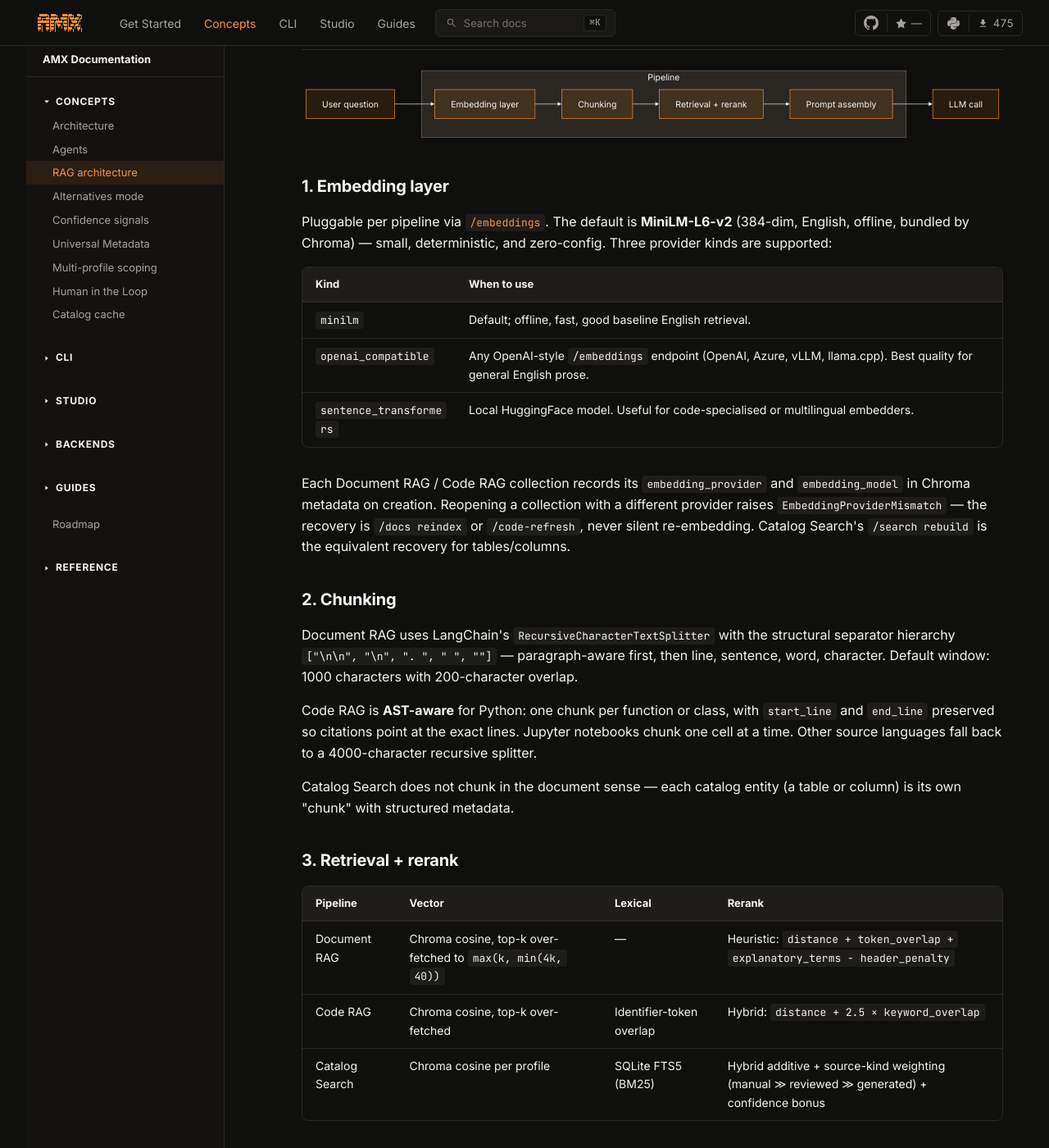
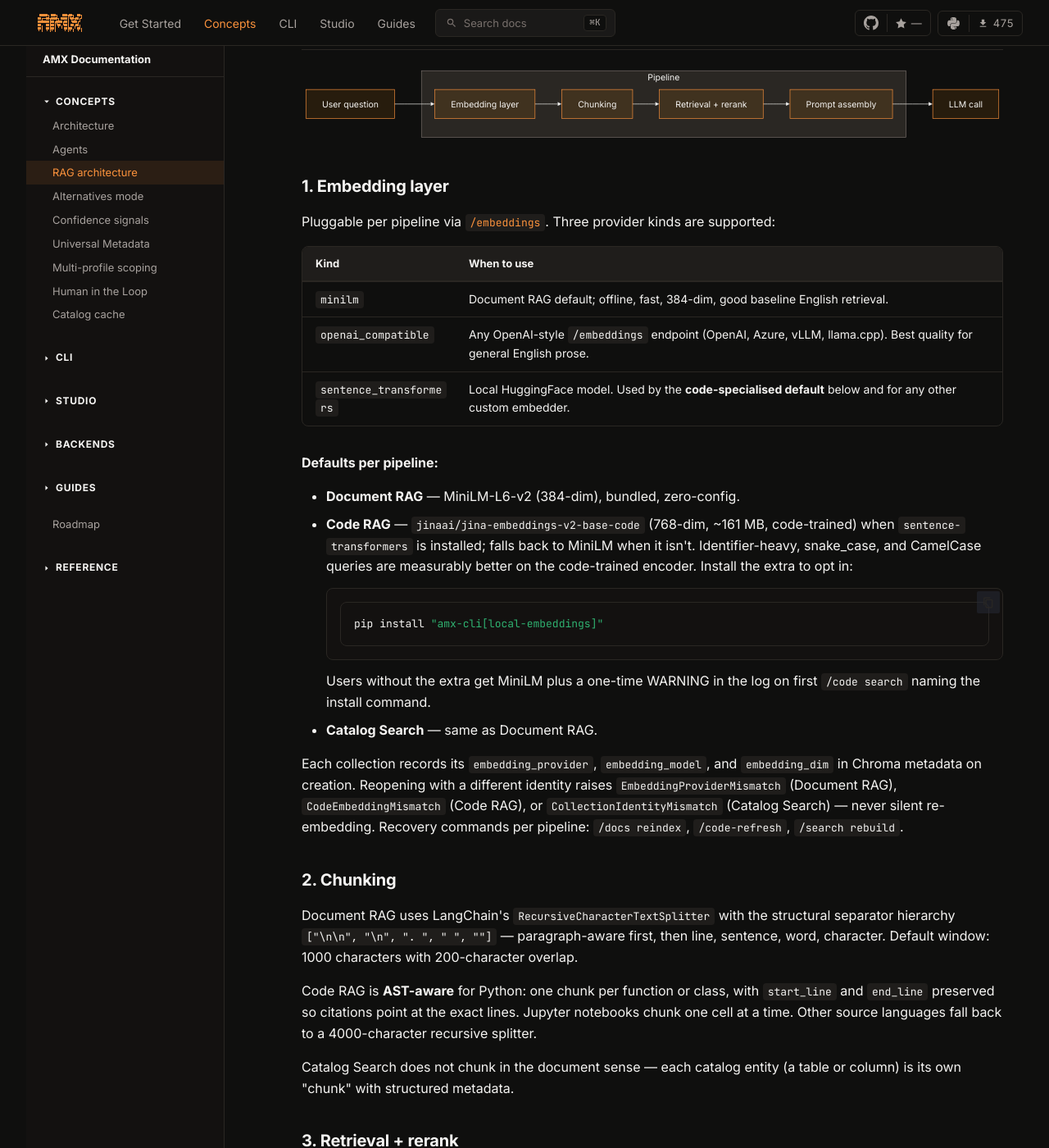
Before and after one commit to omeryasirkucuk/amx-docs, an MkDocs documentation site: the page built from docs/concepts/rag-architecture.md, in a window 1280 px wide and 1400 px high, scrolled down 614 px. Shown: the whole window at 82% size. Built offline with MkDocs 1.6.1 and Material for MkDocs 9.7.7, drawn with Linux system fonts in a browser that asks for light colours; comment, search, counter and statistics services are not loaded; some of the changed text lies outside the part shown.

Commit message:
docs(concepts): document Code RAG default switch to jina-embeddings-v2-base-code (#36)
PR-457 changed Code RAG's default embedder to a code-specialised
model (jinaai/jina-embeddings-v2-base-code, 768-dim) when
sentence-transformers is installed, with graceful fallback to
MiniLM otherwise. Update the RAG architecture page so the
"Defaults at a glance" table and the embedding-layer prose reflect
the per-pipeline behaviour instead of "MiniLM everywhere".

The mismatch-exception list also picked up CollectionIdentityMismatch
(PR-456 / PR-B) for Catalog Search, so the recovery-commands table
now covers all three pipelines.

mkdocs build --strict clean.

Co-authored-by: omeryasirkucuk <omeryasirkucuk@users.noreply.github.com>

````diff
--- a/docs/concepts/rag-architecture.md
+++ b/docs/concepts/rag-architecture.md
@@ -32,23 +32,36 @@ flowchart LR
 
 ### 1. Embedding layer
 
-Pluggable per pipeline via [`/embeddings`](../cli/setup.md). The
-default is **MiniLM-L6-v2** (384-dim, English, offline, bundled by
-Chroma) — small, deterministic, and zero-config. Three provider kinds
-are supported:
+Pluggable per pipeline via [`/embeddings`](../cli/setup.md). Three
+provider kinds are supported:
 
 | Kind | When to use |
 | --- | --- |
-| `minilm` | Default; offline, fast, good baseline English retrieval. |
+| `minilm` | Document RAG default; offline, fast, 384-dim, good baseline English retrieval. |
 | `openai_compatible` | Any OpenAI-style `/embeddings` endpoint (OpenAI, Azure, vLLM, llama.cpp). Best quality for general English prose. |
-| `sentence_transformers` | Local HuggingFace model. Useful for code-specialised or multilingual embedders. |
+| `sentence_transformers` | Local HuggingFace model. Used by the **code-specialised default** below and for any other custom embedder. |
 
-Each Document RAG / Code RAG collection records its
-`embedding_provider` and `embedding_model` in Chroma metadata on
-creation. Reopening a collection with a different provider raises
-`EmbeddingProviderMismatch` — the recovery is `/docs reindex` or
-`/code-refresh`, never silent re-embedding. Catalog Search's
-`/search rebuild` is the equivalent recovery for tables/columns.
+**Defaults per pipeline:**
+
+- **Document RAG** — MiniLM-L6-v2 (384-dim), bundled, zero-config.
+- **Code RAG** — `jinaai/jina-embeddings-v2-base-code` (768-dim, ~161 MB,
+  code-trained) when `sentence-transformers` is installed; falls back
+  to MiniLM when it isn't. Identifier-heavy, snake_case, and CamelCase
+  queries are measurably better on the code-trained encoder. Install
+  the extra to opt in:
+  ```bash
+  pip install "amx-cli[local-embeddings]"
+  ```
+  Users without the extra get MiniLM plus a one-time WARNING in the
+  log on first `/code search` naming the install command.
+- **Catalog Search** — same as Document RAG.
+
+Each collection records its `embedding_provider`, `embedding_model`,
+and `embedding_dim` in Chroma metadata on creation. Reopening with a
+different identity raises `EmbeddingProviderMismatch` (Document RAG),
+`CodeEmbeddingMismatch` (Code RAG), or `CollectionIdentityMismatch`
+(Catalog Search) — never silent re-embedding. Recovery commands per
+pipeline: `/docs reindex`, `/code-refresh`, `/search rebuild`.
 
 ### 2. Chunking
 
@@ -93,7 +106,9 @@ crowd out other evidence.
 
 | Knob | Default | Where to change |
 | --- | --- | --- |
-| Embedder | `minilm-l6-v2` | `/embeddings` |
+| Docs RAG embedder | `minilm-l6-v2` | `/embeddings` |
+| Code RAG embedder | `jinaai/jina-embeddings-v2-base-code` if `amx-cli[local-embeddings]` is installed; else `minilm-l6-v2` (with one-time warning) | install the extra, or `/embeddings` |
+| Catalog Search embedder | `minilm-l6-v2` | `/embeddings` |
 | Docs chunk size / overlap | 1000 chars / 200 chars | hardcoded today; configurable in the chunking roadmap |
 | Code chunk strategy | AST for Python, 4000-char for other code | hardcoded |
 | Top-k retrieved | 5 | `/docs search --results N` for ad-hoc; preset-driven for `/run` |
@@ -104,9 +119,10 @@ crowd out other evidence.
 - **English prose corpora**: default MiniLM is fine. For higher
   quality without leaving offline, switch to `bge-small-en-v1.5` via
   `/embeddings sentence_transformers BAAI/bge-small-en-v1.5`.
-- **Code-heavy corpora**: switching the Code RAG embedder to a
-  code-specialised model improves identifier-heavy retrieval; see
-  the rollout below.
+- **Code-heavy corpora**: install `amx-cli[local-embeddings]` to
+  pick up the code-specialised default. Already opted in if you
+  installed the extra — Code RAG uses it automatically with no
+  config change.
 - **Long-form questions**: bump `rag_max_chunks` via the
   `detailed` / `full` prompt preset.
 
````
